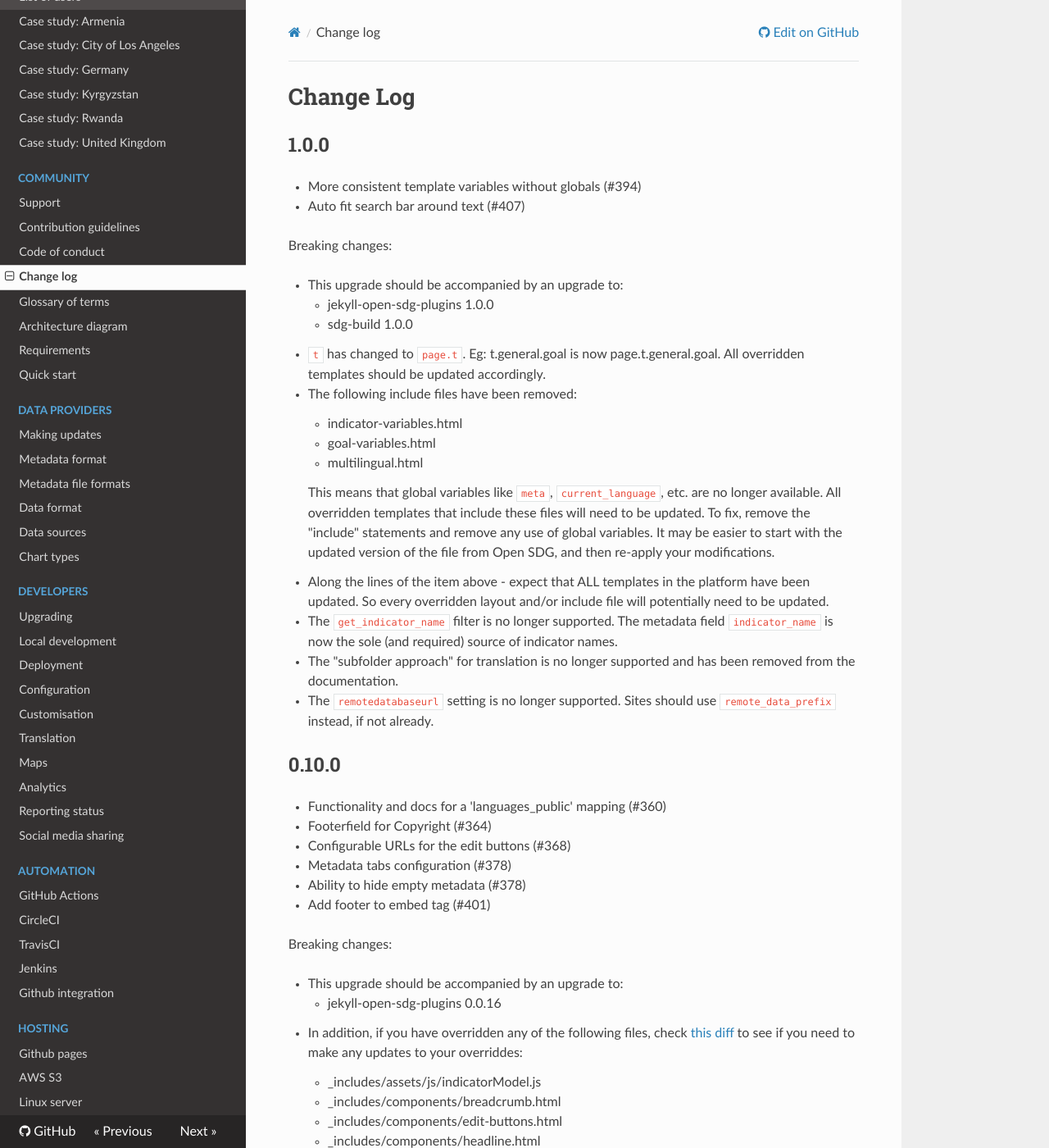
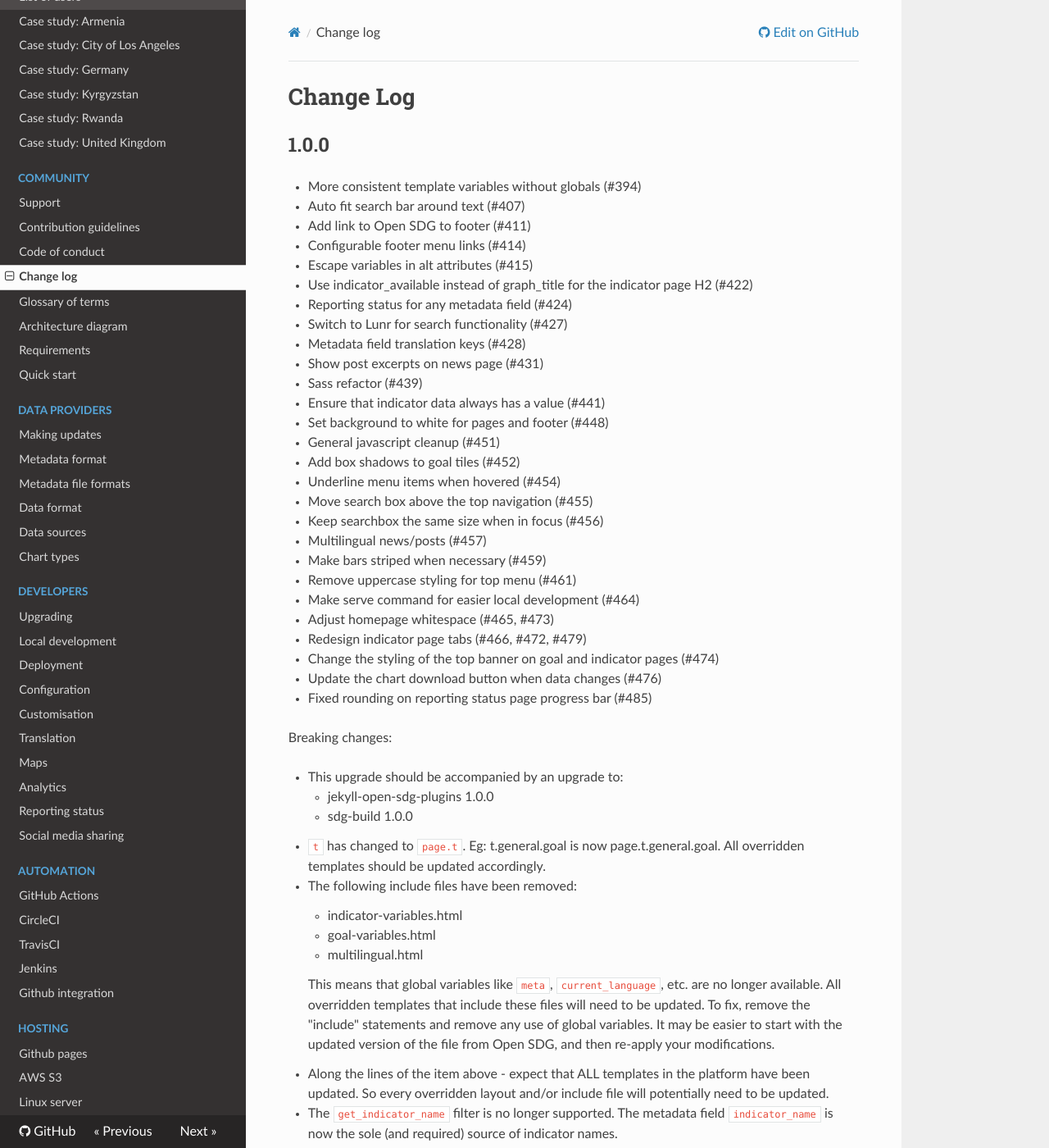
Before and after one commit to open-sdg/open-sdg, an MkDocs documentation site: the page built from docs/changelog.md, in a window 1280 px wide and 1400 px high. Shown: the whole window at 82% size. Built offline with MkDocs 1.6.1, drawn with Linux system fonts in a browser that asks for light colours; nearby versions of some CDN libraries; old or Windows-style settings are respelled for this version of MkDocs; some of the changed text lies outside the part shown.

Commit message:
Bring changelog WIP to current

```diff
--- a/docs/changelog.md
+++ b/docs/changelog.md
@@ -4,6 +4,31 @@
 
 * More consistent template variables without globals (#394)
 * Auto fit search bar around text (#407)
+* Add link to Open SDG to footer (#411)
+* Configurable footer menu links (#414)
+* Escape variables in alt attributes (#415)
+* Use indicator_available instead of graph_title for the indicator page H2 (#422)
+* Reporting status for any metadata field (#424)
+* Switch to Lunr for search functionality (#427)
+* Metadata field translation keys (#428)
+* Show post excerpts on news page (#431)
+* Sass refactor (#439)
+* Ensure that indicator data always has a value (#441)
+* Set background to white for pages and footer (#448)
+* General javascript cleanup (#451)
+* Add box shadows to goal tiles (#452)
+* Underline menu items when hovered (#454)
+* Move search box above the top navigation (#455)
+* Keep searchbox the same size when in focus (#456)
+* Multilingual news/posts (#457)
+* Make bars striped when necessary (#459)
+* Remove uppercase styling for top menu (#461)
+* Make serve command for easier local development (#464)
+* Adjust homepage whitespace (#465, #473)
+* Redesign indicator page tabs (#466, #472, #479)
+* Change the styling of the top banner on goal and indicator pages (#474)
+* Update the chart download button when data changes (#476)
+* Fixed rounding on reporting status page progress bar (#485)
 
 Breaking changes:
 
@@ -22,8 +47,8 @@ Breaking changes:
 * The `get_indicator_name` filter is no longer supported. The metadata field `indicator_name` is now the sole (and required) source of indicator names.
 * The "subfolder approach" for translation is no longer supported and has been removed from the documentation.
 * The `remotedatabaseurl` setting is no longer supported. Sites should use `remote_data_prefix` instead, if not already.
-
-
+* The `custom_css` configuration option is deprecated in favor of a more standard Jekyll approach. To add custom styles it is recommended to put a `custom.scss` in your site repository's `_sass` folder. This has the effect of overriding [this file](https://github.com/open-sdg/open-sdg/blob/master/_sass/custom.scss
+* The H2 on indicator pages is now controlled by the `indicator_available` metadata field. Previously it was controlled by `graph_title`, which also displays above the graph. Be aware that if your indicators do not have anything in the `indicator_available` field, this H2 will no longer display.
 
 ## 0.10.0
 
```
